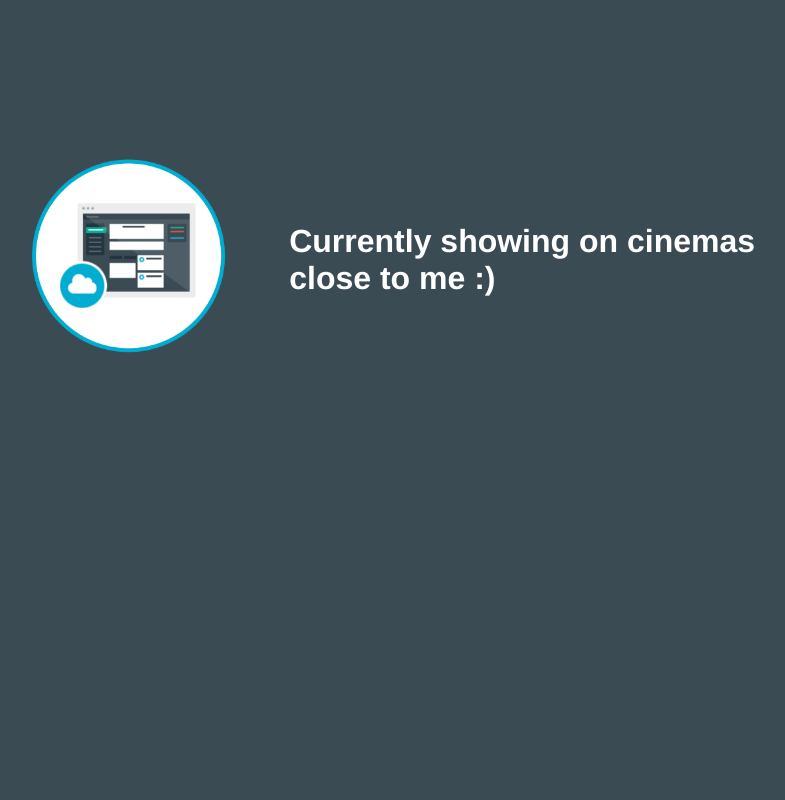
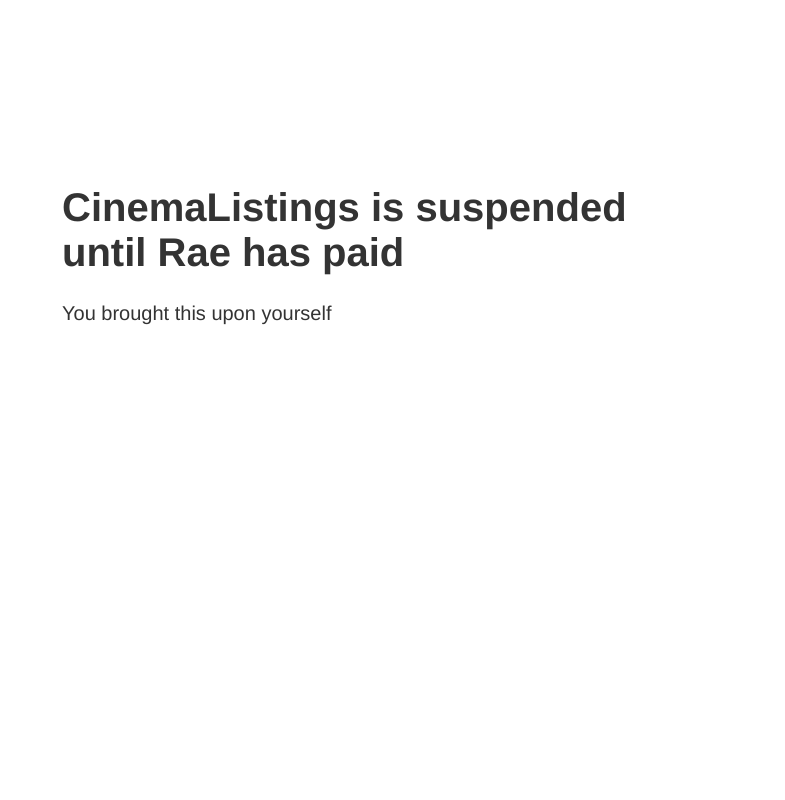
Before and after one commit to EDjur/CinemaListings, a Flask app: page / in a window 1280 px wide. Shown: the whole page, without its empty margins (253-1038 px from the left). Run offline with Flask 2, Linux system fonts and the light colour scheme; data that the repository does not hold is empty; parts of the project's set-up code (start-up, migrations or seed data) failed here and were passed over.

Commit message:
Rae must now pay

```diff
--- a/templates/index.html
+++ b/templates/index.html
@@ -1,43 +1,48 @@
 <!DOCTYPE html>
 <html>
 <head>
-    <title>Rae Must Pay</title>
-    <meta http-equiv="Content-Type" content="text/html; charset=utf-8">
-    <link rel="stylesheet" href="{{ url_for('static', filename='style.css') }}"/>
-    <script>
-        (function (i, s, o, g, r, a, m) {
-            i['GoogleAnalyticsObject'] = r;
-            i[r] = i[r] || function () {
-                        (i[r].q = i[r].q || []).push(arguments)
-                    }, i[r].l = 1 * new Date();
-            a = s.createElement(o),
-                    m = s.getElementsByTagName(o)[0];
-            a.async = 1;
-            a.src = g;
-            m.parentNode.insertBefore(a, m)
-        })(window, document, 'script', 'https://www.google-analytics.com/analytics.js', 'ga');
+    <meta http-equiv="Content-type" content="text/html;charset=UTF-8">
+    <title>RAE MUST PAY</title>
+    <style type="text/css">
+        body {
+            text-align: center;
+            padding: 150px;
+        }
 
-        ga('create', 'UA-84805793-1', 'auto');
-        ga('send', 'pageview');
-    </script>
+        h1 {
+            font-size: 40px;
+        }
+
+        body {
+            font: 20px Helvetica, sans-serif;
+            color: #333;
+        }
+
+        #article {
+            display: block;
+            text-align: left;
+            width: 650px;
+            margin: 0 auto;
+        }
+
+        a {
+            color: #dc8100;
+            text-decoration: none;
+        }
+
+        a:hover {
+            color: #333;
+            text-decoration: none;
+        }
+    </style>
+
 </head>
 <body>
-<table>
-    <tr>
-        <td style='width: 30%;'>
-            <img class='newappIcon' src="{{ url_for('static', filename='newapp-icon.png') }}">
-        </td>
-        <td>
-            <h1 id="message">Currently showing on cinemas close to me :)</h1>
-            {% for cinema in movie_list %}
-                <p class="description"></p><b><span class="blue">{{ cinema.name }}:</span></b>
-                {% for movie in cinema.listings %}
-                    <br><a href="https://www.google.co.uk/#q={{ movie.name }} {{ cinema.name }}" target="_blank">{{ movie.name }}</a>, IMDB: {{ movie.imdb_rating }}
-                {% endfor %}
-            {% endfor %}
-        </td>
-    </tr>
-
-</table>
+<div id="article">
+    <h1>CinemaListings is suspended until Rae has paid</h1>
+    <div>
+        <p>You brought this upon yourself</p>
+    </div>
+</div>
 </body>
 </html>
```
Also changed, not shown: templates/index_2.html (added, +43 -0 lines), CHANGELOG.md (deleted).
